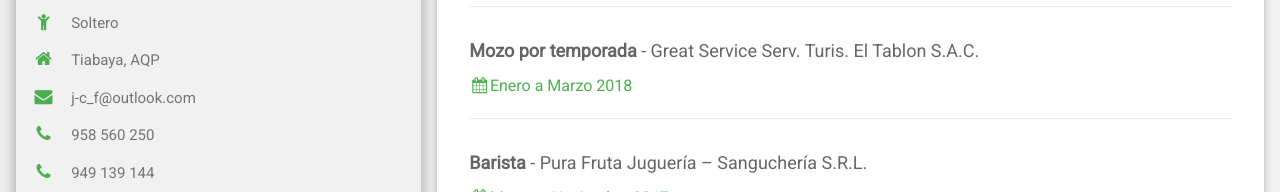
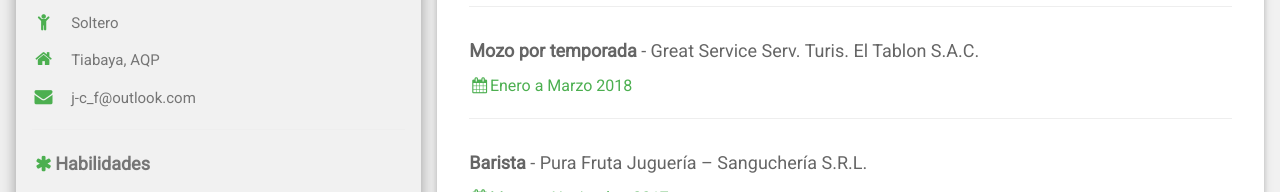
Before and after one commit to colbapnauj/colbapnauj.github.io, a plain HTML site: page views/cv-09-2020.html in a window 1280 px wide. Shown: the part 608-800 px from the top of the page. Drawn offline with Linux system fonts and the light colour scheme.

Commit message:
Update cv-09-2020.html

```diff
--- a/views/cv-09-2020.html
+++ b/views/cv-09-2020.html
@@ -42,8 +42,8 @@
                         <p><i class="fa fa-child fa-fw w3-margin-right w3-large w3-text-green"></i>Soltero</p>
                         <p><i class="fa fa-home fa-fw w3-margin-right w3-large w3-text-green"></i>Tiabaya, AQP</p>
                         <p><i class="fa fa-envelope fa-fw w3-margin-right w3-large w3-text-green"></i>j-c_f@outlook.com</p>
-                        <p><i class="fa fa-phone fa-fw w3-margin-right w3-large w3-text-green"></i>958 560 250</p>
-                        <p><i class="fa fa-phone fa-fw w3-margin-right w3-large w3-text-green"></i>949 139 144</p>
+                        <!-- <p><i class="fa fa-phone fa-fw w3-margin-right w3-large w3-text-green"></i>958 560 250</p>
+                        <p><i class="fa fa-phone fa-fw w3-margin-right w3-large w3-text-green"></i>949 139 144</p> -->
                         <hr>
 
                         <p class="w3-large"><b><i class="fa fa-asterisk fa-fw w3-margin-tight w3-text-green"></i>Habilidades</b></p>
```
